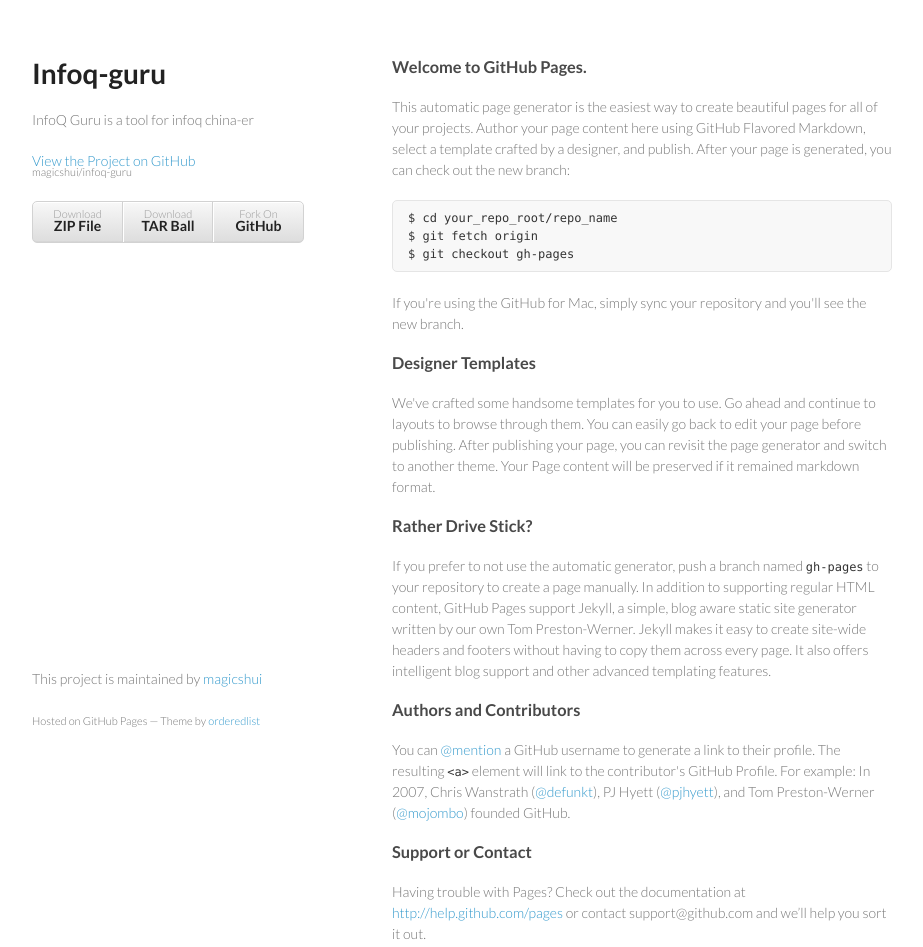
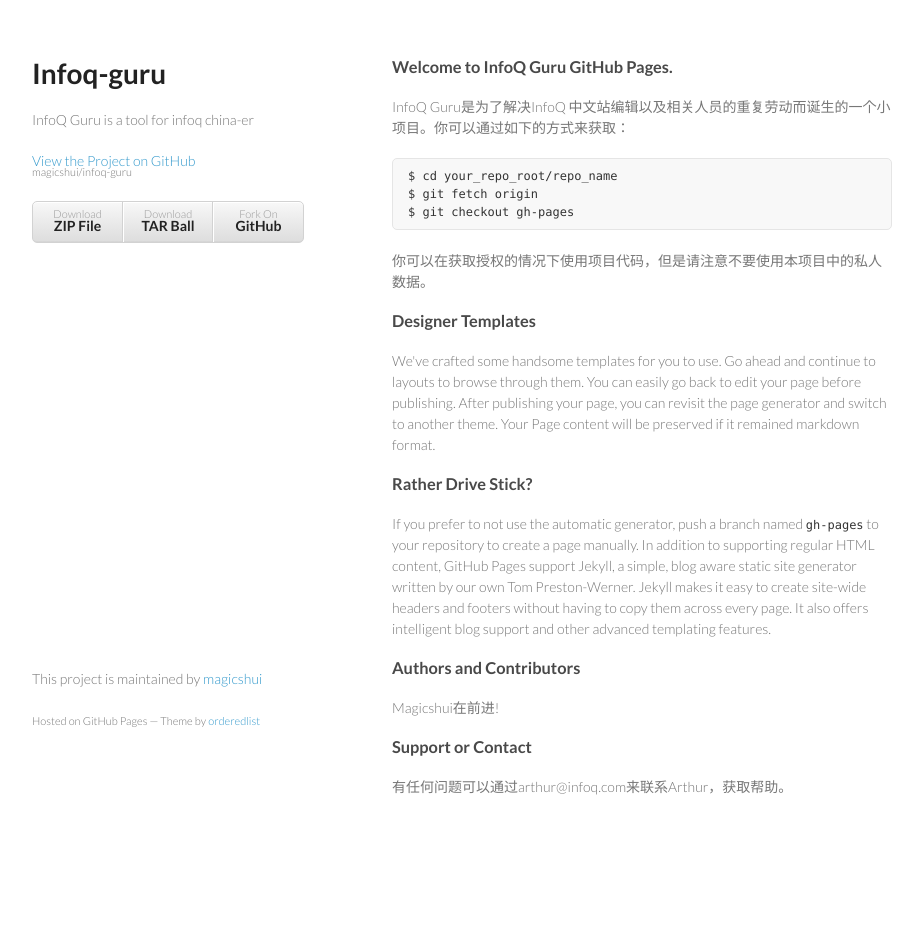
Before and after one commit to bryanzk/infoq-guru, a plain HTML site: page index.html in a window 1280 px wide. Shown: the whole page, without its empty margins (178-1101 px from the left). After the commit the page ends 867 px from the top, so only its background shows below. Drawn offline with Linux system fonts and the light colour scheme.

Commit message:
change the words

```diff
--- a/index.html
+++ b/index.html
@@ -26,16 +26,16 @@
         </ul>
       </header>
       <section>
-        <h3>Welcome to GitHub Pages.</h3>
+        <h3>Welcome to InfoQ Guru GitHub Pages.</h3>
 
-<p>This automatic page generator is the easiest way to create beautiful pages for all of your projects. Author your page content here using GitHub Flavored Markdown, select a template crafted by a designer, and publish. After your page is generated, you can check out the new branch:</p>
+<p>InfoQ Guru是为了解决InfoQ 中文站编辑以及相关人员的重复劳动而诞生的一个小项目。你可以通过如下的方式来获取：</p>
 
 <pre><code>$ cd your_repo_root/repo_name
 $ git fetch origin
 $ git checkout gh-pages
 </code></pre>
 
-<p>If you're using the GitHub for Mac, simply sync your repository and you'll see the new branch.</p>
+<p>你可以在获取授权的情况下使用项目代码，但是请注意不要使用本项目中的私人数据。</p>
 
 <h3>Designer Templates</h3>
 
@@ -47,11 +47,11 @@ $ git checkout gh-pages
 
 <h3>Authors and Contributors</h3>
 
-<p>You can <a href="https://github.com/blog/821" class="user-mention">@mention</a> a GitHub username to generate a link to their profile. The resulting <code>&lt;a&gt;</code> element will link to the contributor's GitHub Profile. For example: In 2007, Chris Wanstrath (<a href="/defunkt" class="user-mention">@defunkt</a>), PJ Hyett (<a href="/pjhyett" class="user-mention">@pjhyett</a>), and Tom Preston-Werner (<a href="/mojombo" class="user-mention">@mojombo</a>) founded GitHub.</p>
+<p>Magicshui在前进!</p>
 
 <h3>Support or Contact</h3>
 
-<p>Having trouble with Pages? Check out the documentation at <a href="http://help.github.com/pages">http://help.github.com/pages</a> or contact support@github.com and we’ll help you sort it out.</p>
+<p>有任何问题可以通过arthur@infoq.com来联系Arthur，获取帮助。</p>
       </section>
       <footer>
         <p>This project is maintained by <a href="https://github.com/magicshui">magicshui</a></p>
```
Also changed, not shown: 1 other file.
